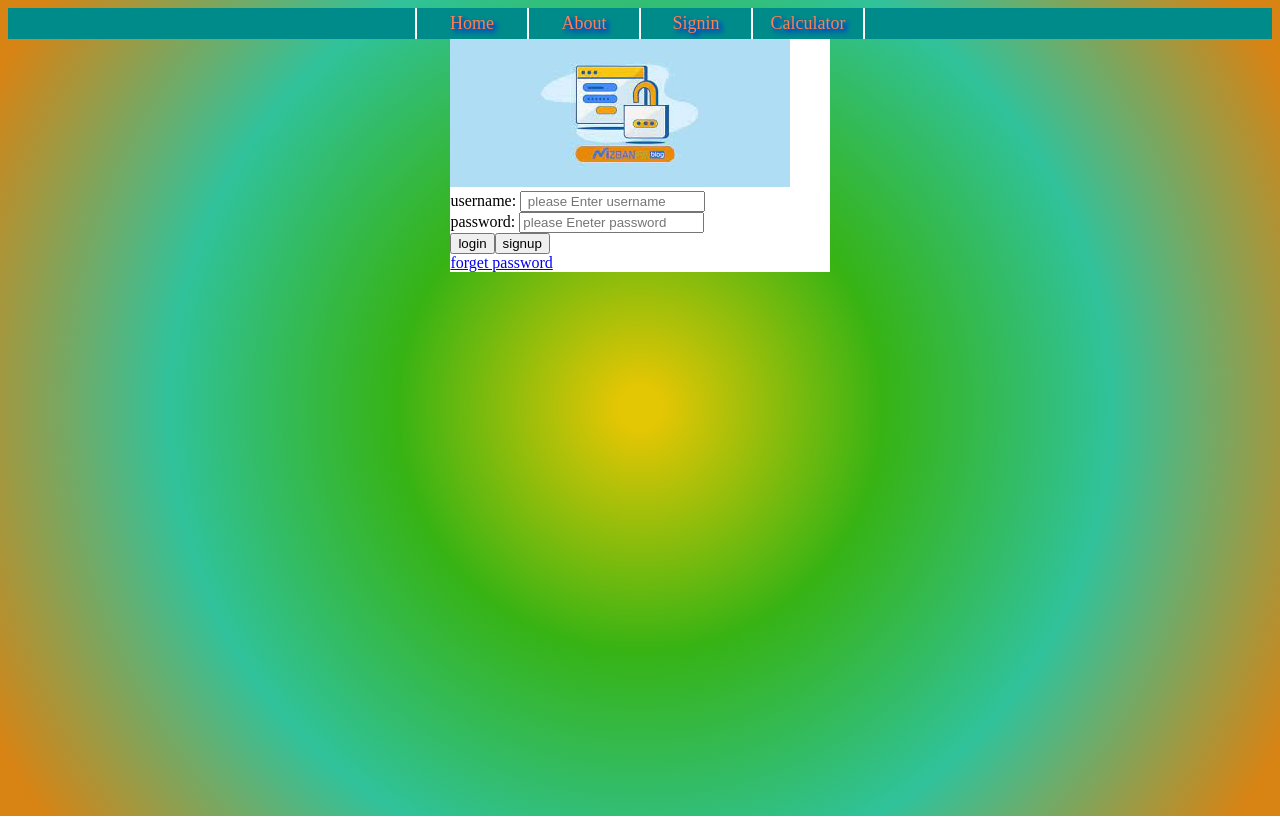
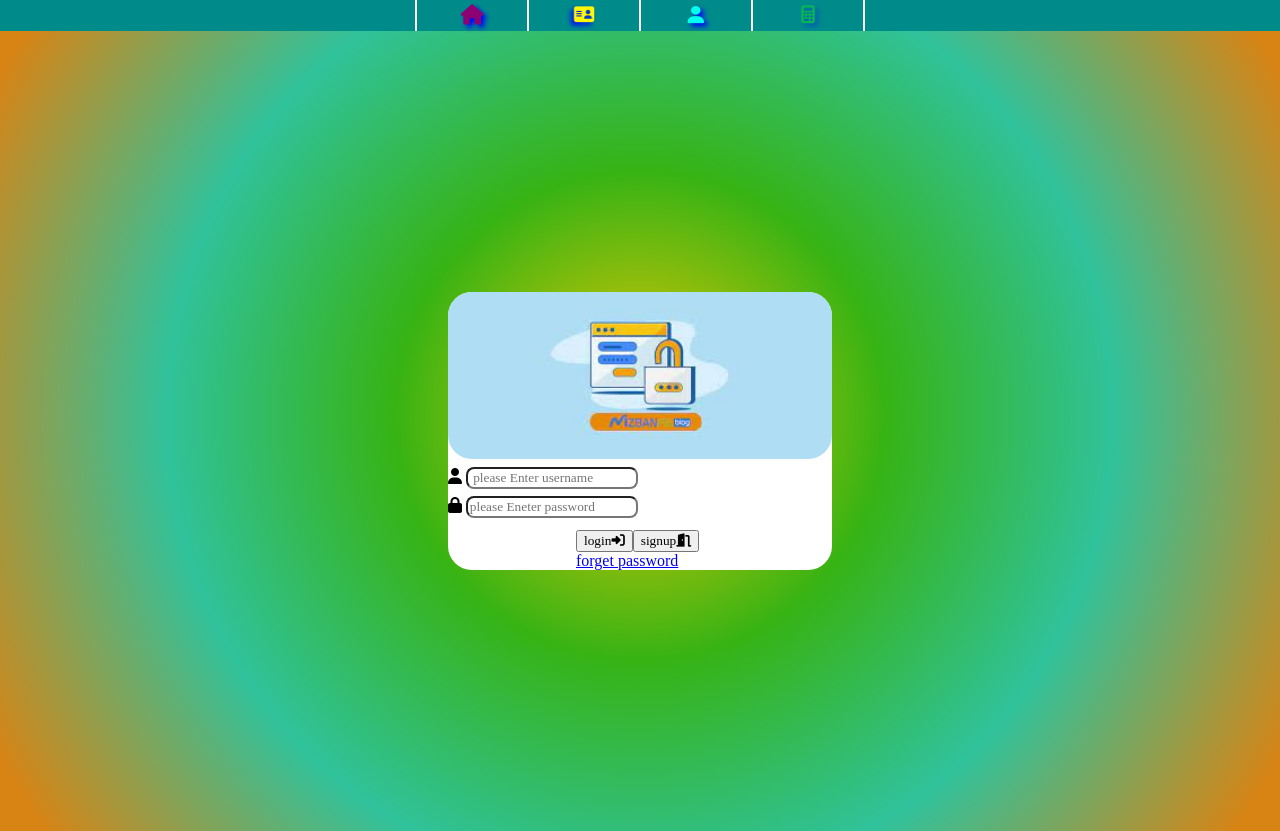
Before and after one commit to RCIG51/app, an Angular app: page /signin in a window 1280 px wide. Built offline with nearby package versions, Linux system fonts and the light colour scheme.

Commit message:
end login

```diff
--- a/src/app/+Service/user.service.ts
+++ b/src/app/+Service/user.service.ts
@@ -6,6 +6,19 @@ import { Applictionuser } from '../+models/applictionUser';
 })
 export class UserService {
   constructor() {}
+  signup(user:Applictionuser){
+    let users:Applictionuser[]=JSON.parse(localStorage.getItem('users')?? '[]');
+    users.push(user);
+    localStorage.setItem('users',JSON.stringify(users));
+  }
+  signin(username:string,password:string){
+    let users:Applictionuser[]=JSON.parse(localStorage.getItem('users')?? '[]');
+    let result=users.filter(m=> m.username==username && password==password);
+    if (result.length==0) {
+      return false;
+    }
+    return true;
+  }
   // save(email:string,password:string,confirmPassword:string,username:string,iaccept:boolean){
   //   this.user.email==email;
   //   this.user.password==password;
--- a/src/app/+page/sign-in/sign-in.component.css
+++ b/src/app/+page/sign-in/sign-in.component.css
@@ -2,8 +2,26 @@
   display: flex;
   justify-content: center;
   align-items: center;
+  height: 100vh;
+  flex-wrap: wrap;
 }
-.in{
+.login{
+  border-radius: 3vh;
   width: 30%;
   background-color: white;
 }
+.login img{
+  border-radius: 3vh;
+  width: 100%;
+}
+input{
+  margin:1%;
+  border-radius:1vh;
+}
+#button{
+  margin-top:1vh;
+  margin-left: 10vw;
+}
+#link{
+  margin-left: 10vw;
+}
--- a/src/app/+page/sign-in/sign-in.component.html
+++ b/src/app/+page/sign-in/sign-in.component.html
@@ -1,22 +1,25 @@
 <div id="continer">
-  <div class="in">
+  <div class="login">
     <div>
       <img src="./../../../assets/download (1).jpg">
     </div>
     <div id="us">
-      <label>username: </label>
-      <input placeholder=" please Enter username" type="text" />
+      <i class="fa fa-user"></i>
+      <input [(ngModel)]="username" placeholder=" please Enter username" type="text" />
     </div>
     <div id="pa">
-      <label>password: </label>
-      <input placeholder="please Eneter password" type="password" />
+      <i class="fa fa-lock"></i>
+      <input  [(ngModel)]="password" placeholder="please Eneter password" type="password" />
+    </div>
+    <div id="button">
+      <button (click)="signin()" class="bu">login<i class="fa-solid fa-right-to-bracket"></i></button>
+      <button class="bu" (click)="next()"> signup<i class="fa-solid fa-door-open"></i></button>
+    </div>
+    <div id="link">
+      <a href="#">forget password</a>
     </div>
     <div>
-      <button class="bu">login</button>
-      <button class="bu" (click)="next()">signup</button>
-    </div>
-    <div>
-      <a href="#">forget password</a>
+      {{message}}
     </div>
   </div>
 </div>
--- a/src/app/+page/sign-in/sign-in.component.ts
+++ b/src/app/+page/sign-in/sign-in.component.ts
@@ -1,5 +1,6 @@
 import { Component } from '@angular/core';
 import { Router } from '@angular/router';
+import { UserService } from 'src/app/+Service/user.service';
 
 @Component({
   selector: 'app-sign-in',
@@ -7,8 +8,20 @@ import { Router } from '@angular/router';
   styleUrls: ['./sign-in.component.css']
 })
 export class SignInComponent {
-  constructor(private router:Router){}
+  username:string='';
+  password:string='';
+  message:string='';
+  constructor(private users:UserService,private router:Router){}
   next(){
     this.router.navigate(['/signup']);
   }
+  signin(){
+    var isok=this.users.signin(this.username,this.password);
+    if (isok==false) {
+      this.message='username/password is invalid';
+    }
+    else{
+      this.message='Welcome';
+    }
+  }
 }
--- a/src/app/+page/sign-up/sign-up.component.css
+++ b/src/app/+page/sign-up/sign-up.component.css
@@ -13,3 +13,19 @@
 input{
   font-size:15px;
 }
+.signup img{
+  width: 30%;
+  margin-left: 30vw;
+}
+button{
+  font-size:large;
+  margin-top: 1vh;
+  margin-left: 5vw;
+}
+.signup{
+  border-radius: 3vh;
+  background-color: rgb(255, 187, 97);
+}
+input{
+  border-radius:1vh;
+}
--- a/src/app/+page/sign-up/sign-up.component.html
+++ b/src/app/+page/sign-up/sign-up.component.html
@@ -1,4 +1,7 @@
 <div class="signup">
+  <div>
+    <img src="./../../../assets/download (2).jpg">
+  </div>
   <fieldset id="parivate">
     <legend>private Information</legend>
     <div>
@@ -159,38 +162,11 @@
       <input [(ngModel)]="user.confirmPassword" id="Confirm" type="password" placeholder="Enter your ConfirmPassword">
     </div>
   </Fieldset>
-  <div *ngIf="chek()"></div>
-  <div *ngIf="checkbox==true">
+  <div *ngIf="user.password==user.confirmPassword && user.username!=''">
     <label for="chek">I accept the rules</label>
     <input [(ngModel)]="user.iaccept"  id="chek" type="checkbox">
   </div>
   <div>
-    <button [disabled]="user.iaccept==false">Signup</button>
-  </div><Fieldset>
-    <Legend>security</Legend>
-    <div>
-      <label for="Email">Email</label>
-      <input [(ngModel)]="user.email" id="Email" type="email" placeholder="Enter your Email">
-    </div>
-    <div>
-      <label for="UserName">UserName</label>
-      <input [(ngModel)]="user.username" id="UserName" type="text" placeholder="Enter your UserName">
-    </div>
-    <div>
-      <label for="Password">Password</label>
-      <input [(ngModel)]="user.password" id="Password" type="password" placeholder="Enter your Password">
-    </div>
-    <div>
-      <label for="Confirm">ConfirmPassword</label>
-      <input [(ngModel)]="user.confirmPassword" id="Confirm" type="password" placeholder="Enter your ConfirmPassword">
-    </div>
-  </Fieldset>
-  <div *ngIf="chek()"></div>
-  <div *ngIf="checkbox==true">
-    <label for="chek">I accept the rules</label>
-    <input [(ngModel)]="user.iaccept"  id="chek" type="checkbox">
-  </div>
-  <div>
-    <button [disabled]="user.iaccept==false">Signup</button>
+    <button (click)="signup()" [disabled]="user.iaccept==false">Signup</button>
   </div>
 </div>
--- a/src/app/+page/sign-up/sign-up.component.ts
+++ b/src/app/+page/sign-up/sign-up.component.ts
@@ -10,9 +10,7 @@ export class SignUpComponent {
   checkbox: boolean = false;
   constructor(public service: UserService) {}
   user = new Applictionuser();
-  chek(){
-    if (this.user.password==this.user.confirmPassword) {
-      this.checkbox==true;
-    }
+  signup(){
+    this.service.signup(this.user);
   }
 }
--- a/src/app/app-routing.module.ts
+++ b/src/app/app-routing.module.ts
@@ -7,6 +7,7 @@ import { SignUpComponent } from './+page/sign-up/sign-up.component';
 import { NotfoundComponent } from './+page/notfound/notfound.component';
 import { CalculatorComponent } from './+page/cal/calculator.component';
 import { combineLatest } from 'rxjs';
+
 
 
 const routes: Routes = [
@@ -20,7 +21,7 @@ const routes: Routes = [
   // و استسنا pathMatch رو میزنیم و مقدار ان را full می کنیم
   {path:'',redirectTo:'/home',pathMatch:'full'},
   // اگه کاربر هرچی غیر از این هارا زد
-  {path:'**',redirectTo:'/not-found'}
+  {path:'**',redirectTo:'/not-found'},
 ];
 
 @NgModule({
--- a/src/app/app.component.html
+++ b/src/app/app.component.html
@@ -1,8 +1,7 @@
 <div id="menu">
-  <a [routerLink]="'/home'">Home</a>
-  <a [routerLink]="'/about'">About</a>
-  <a [routerLink]="'/signin'">Signin</a>
-  <!-- <a [routerLink]="'sign-up'">Sign-up</a> -->
-  <a [routerLink]="'Calculator'">Calculator</a>
+  <a [routerLink]="'/home'"><i class="fa-solid fa-house fa-beat-fade" style="color: #8d0273;"></i></a>
+  <a [routerLink]="'/about'"><i class="fa-solid fa-address-card fa-flip" style="color: #fff705;"></i></a>
+  <a [routerLink]="'/signin'"><i class="fa-solid fa-user fa-bounce" style="color: #00ffee;"></i></a>
+  <a [routerLink]="'Calculator'"><i class="fa-solid fa-calculator fa-fade" style="color: #0ff40b;"></i></a>
 </div>
 <router-outlet></router-outlet>
--- a/src/index.html
+++ b/src/index.html
@@ -6,6 +6,7 @@
   <base href="/">
   <meta name="viewport" content="width=device-width, initial-scale=1">
   <link rel="icon" type="image/x-icon" href="favicon.ico">
+  <script src="https://kit.fontawesome.com/d383036b93.js" crossorigin="anonymous"></script>
 </head>
 <body>
   <app-root></app-root>
--- a/src/styles.css
+++ b/src/styles.css
@@ -1,4 +1,12 @@
+@font-face {
+  font-family:iran;
+  src: ur();
+}
+*{
+  font-family: iran;
+}
 body {
+  margin: 0;
   min-height: 100vh;
   background: rgb(227, 198, 4);
   background: radial-gradient(
```
Also changed, not shown: src/assets/download (2).jpg, src/assets/fonts/iran.ttf (added).
